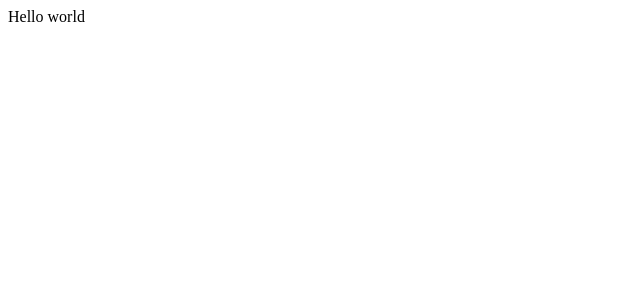
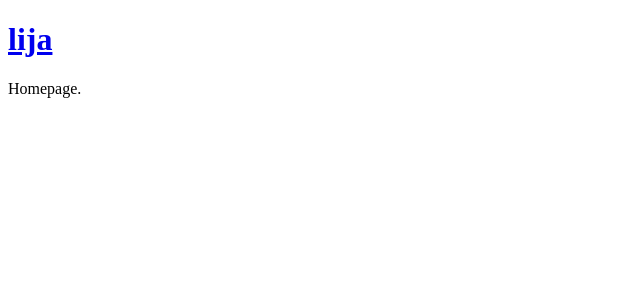
Before and after one commit to LeonidPozamantir/lija-old, a Next.js app: page / in a window 1280 px wide. Shown: the top 300 px of the page, without its empty margins (0-640 px from the left). Built offline with nearby package versions, Linux system fonts and the light colour scheme.

Commit message:
Initial commit

```diff
--- a/src/app/layout.tsx
+++ b/src/app/layout.tsx
@@ -1,9 +1,24 @@
+import { Metadata } from "next";
 import "./globals.css";
+import Link from "next/link";
+
+export const metadata: Metadata = {
+  title: "lija - dev"
+};
 
 export default function RootLayout({ children }: LayoutProps<"/">) {
   return (
     <html>
-      <body>{children}</body>
+      <body>
+        <header className="header">
+          <h1 className="title">
+            <Link href="/" id="logo">lija</Link>
+          </h1>
+        </header>
+        <div className="content">
+          {children}
+        </div>
+      </body>
     </html>
   );
 }
--- a/src/app/page.tsx
+++ b/src/app/page.tsx
@@ -2,8 +2,8 @@ import styles from "./page.module.css";
 
 export default function Home() {
   return (
-    <div>
-      Hello world
-    </div>
+    <>
+      Homepage.
+    </>
   );
 }
```
Also changed, not shown: ActionPlan.csv (added).
